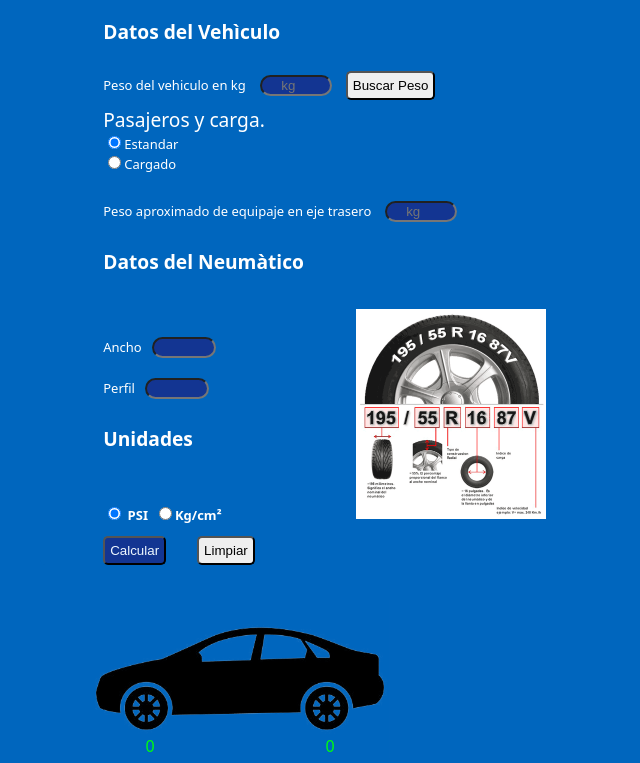
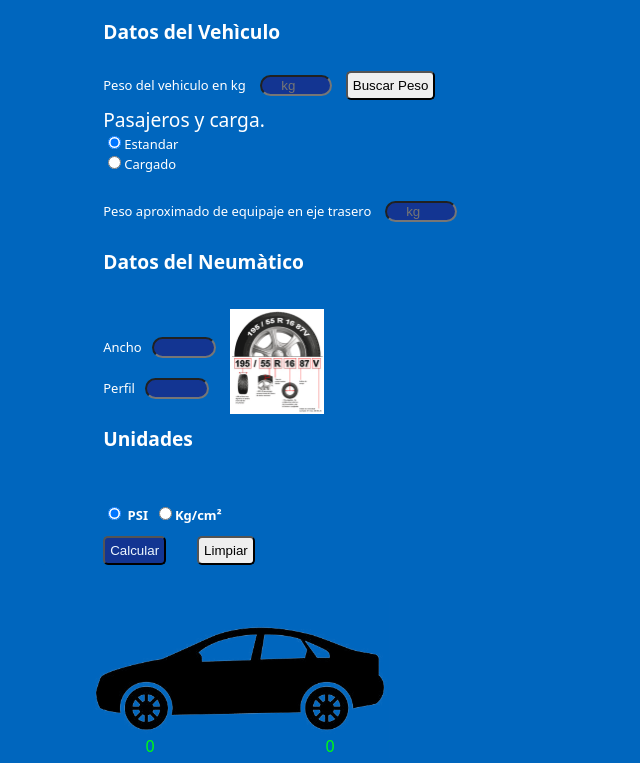
Before and after one commit to aps555/aps555.github.io, a plain HTML site: page index.html in a window 1280 px wide. Shown: the part 142-905 px from the top of the page, without its empty margins (284-924 px from the left). Drawn offline with Linux system fonts and the light colour scheme.

Commit message:
Update style.css

```diff
--- a/style.css
+++ b/style.css
@@ -101,6 +101,6 @@ margin-left: 50px;
 }
 .img{
  position: absolute;
- width: 30%;
- margin-left: 40%;
+ width: 15%;
+ margin-left: 20%;
 }
```
